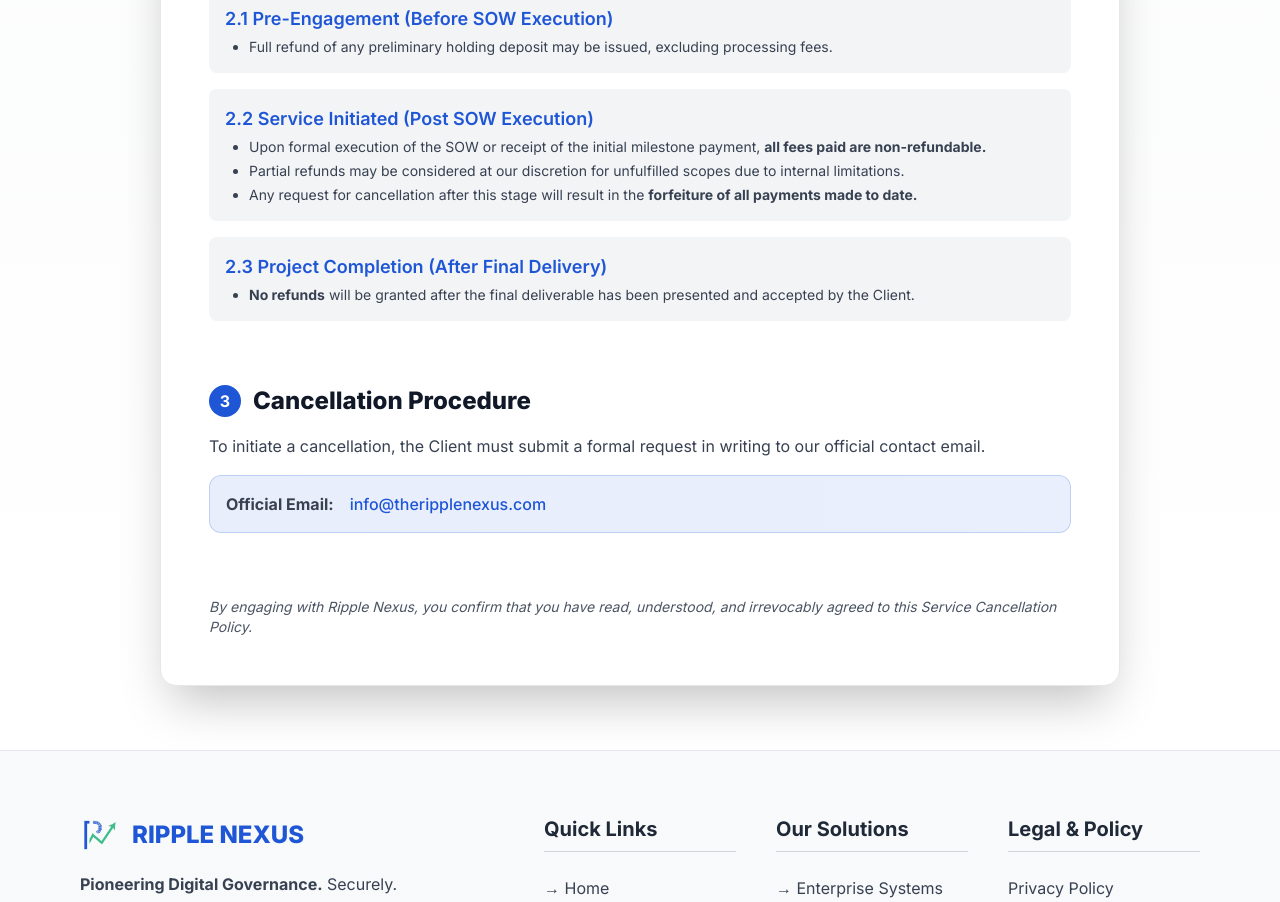
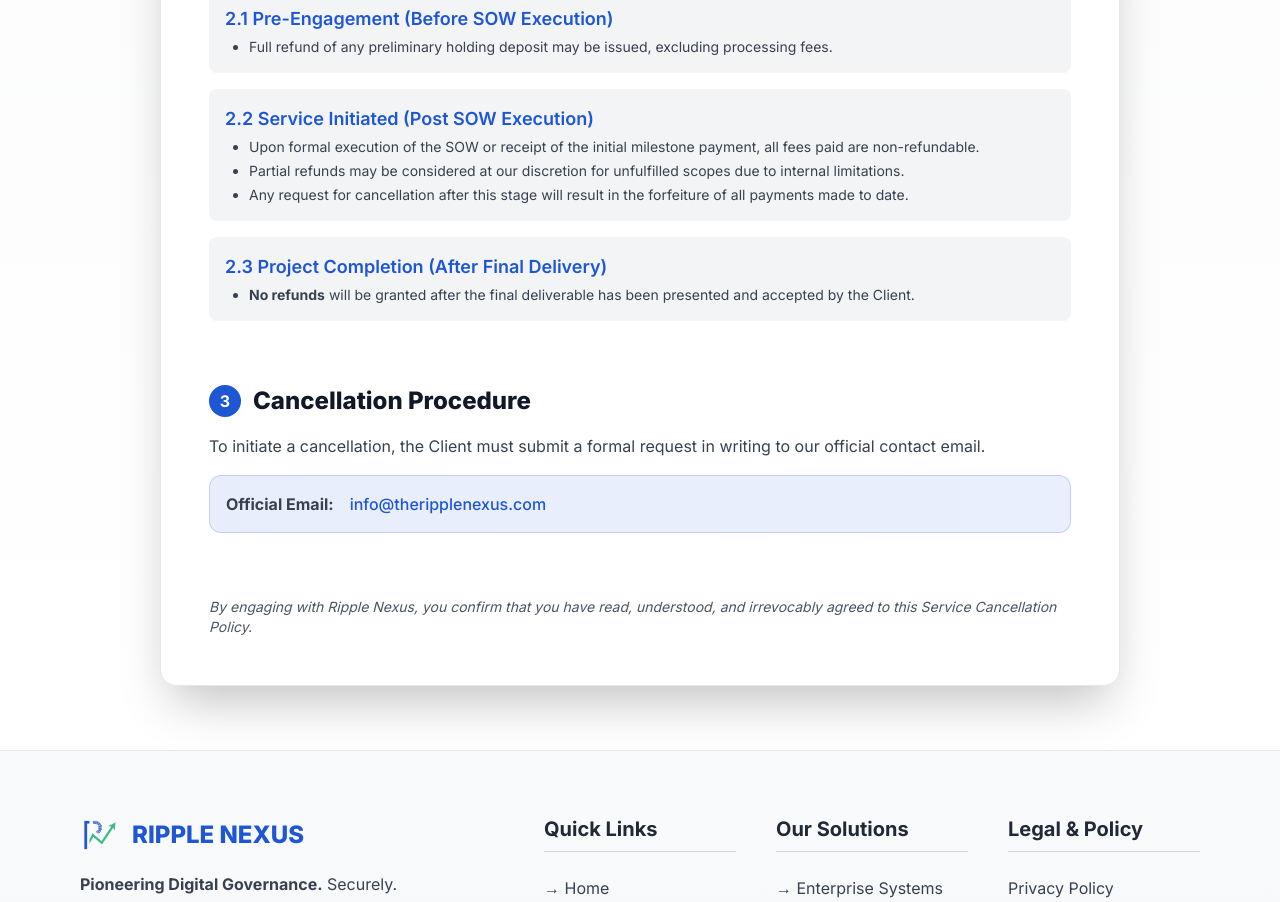
Before and after one commit to ashucfx/nextjs-geist-font-app, a Next.js app: page /cancellation-policy in a window 1280 px wide. Shown: the part 1040-1942 px from the top of the page. Built offline with nearby package versions, Linux system fonts and the light colour scheme.

Commit message:
Version_1.1.0- Minor Fixes

```diff
--- a/src/app/cancellation-policy/page.tsx
+++ b/src/app/cancellation-policy/page.tsx
@@ -22,8 +22,8 @@
       <div className="max-w-5xl mx-auto px-4 sm:px-6 lg:px-8 py-16">
         <div className="dark:bg-gray-900 bg-white rounded-2xl shadow-2xl border dark:border-gray-800 border-gray-200 overflow-hidden">
 
-          {/* Header */}
-          <div className className="bg-gradient-to-r from-[#1e56d6] to-blue-600 px-8 md:px-12 py-12">
+          {/* Header FIX: Added wrapper div and corrected syntax */}
+          <div className="bg-gradient-to-r from-[#1e56d6] to-blue-600 px-8 md:px-12 py-12">
             <h1 className="text-3xl md:text-4xl font-bold text-white mb-4">Service Cancellation Policy</h1>
             <div className="text-blue-100 text-base">
               <p>Effective Date: 20 May 2025</p>
@@ -58,7 +58,7 @@
                 </div>
               </section>
 
-              {/* Section 2: Cancellation Stages (PROTECTIVE LANGUAGE) */}
+              {/* Section 2: Cancellation Stages (ABSOLUTE PROTECTION) */}
               <section className="space-y-4">
                 <PolicyTitle number={2} title="Cancellation By Project Stage" />
                 <p className="text-base dark:text-gray-300 text-gray-700 leading-relaxed">
@@ -74,13 +74,13 @@
                     </ul>
                   </div>
 
-                  {/* Stage 2 - UPDATED: ABSOLUTE NON-REFUND, PLUS DISCRETIONARY CLAUSE */}
+                  {/* Stage 2 - ABSOLUTE NON-REFUND, SIMPLIFIED */}
                   <div className="p-4 dark:bg-gray-800 bg-gray-100 rounded-lg">
                     <h3 className="text-lg font-semibold text-[#1e56d6] mb-1">2.2 Service Initiated (Post SOW Execution)</h3>
                     <ul className="list-disc pl-6 space-y-1 text-sm dark:text-gray-300 text-gray-700">
-                      <li>Upon formal execution of the SOW or receipt of the initial milestone payment, <strong>all fees paid are non-refundable.</strong></li>                  {/* NEW DISCRETIONARY CLAUSE ADDED HERE */}
+                      <li>Upon formal execution of the SOW or receipt of the initial milestone payment, all fees paid are non-refundable.</li>
                       <li>Partial refunds may be considered at our discretion for unfulfilled scopes due to internal limitations.</li>
-                      <li>Any request for cancellation after this stage will result in the <strong>forfeiture of all payments made to date.</strong></li>
+                      <li>Any request for cancellation after this stage will result in the forfeiture of all payments made to date.</li>
                     </ul>
                   </div>
 
```
